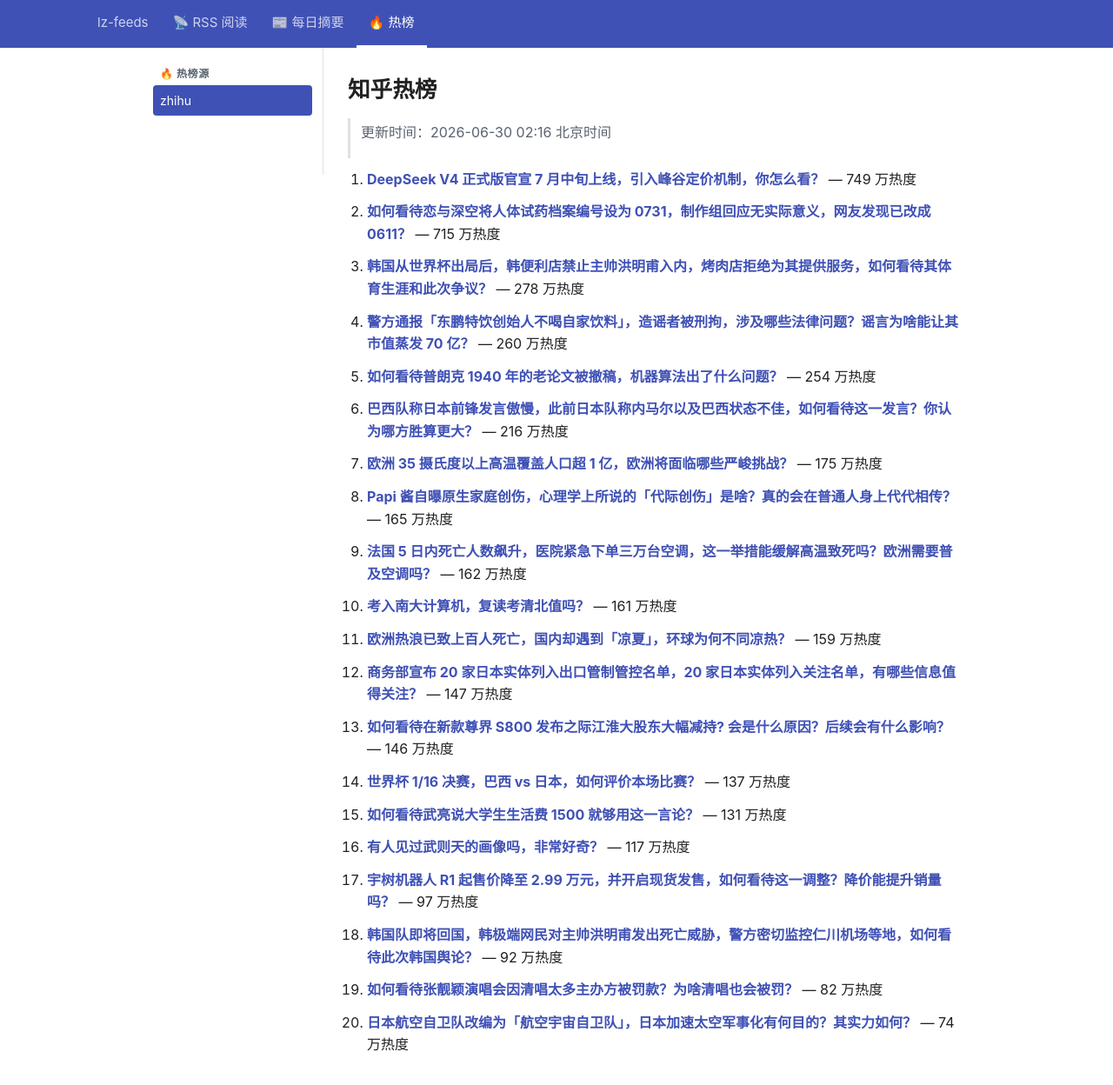
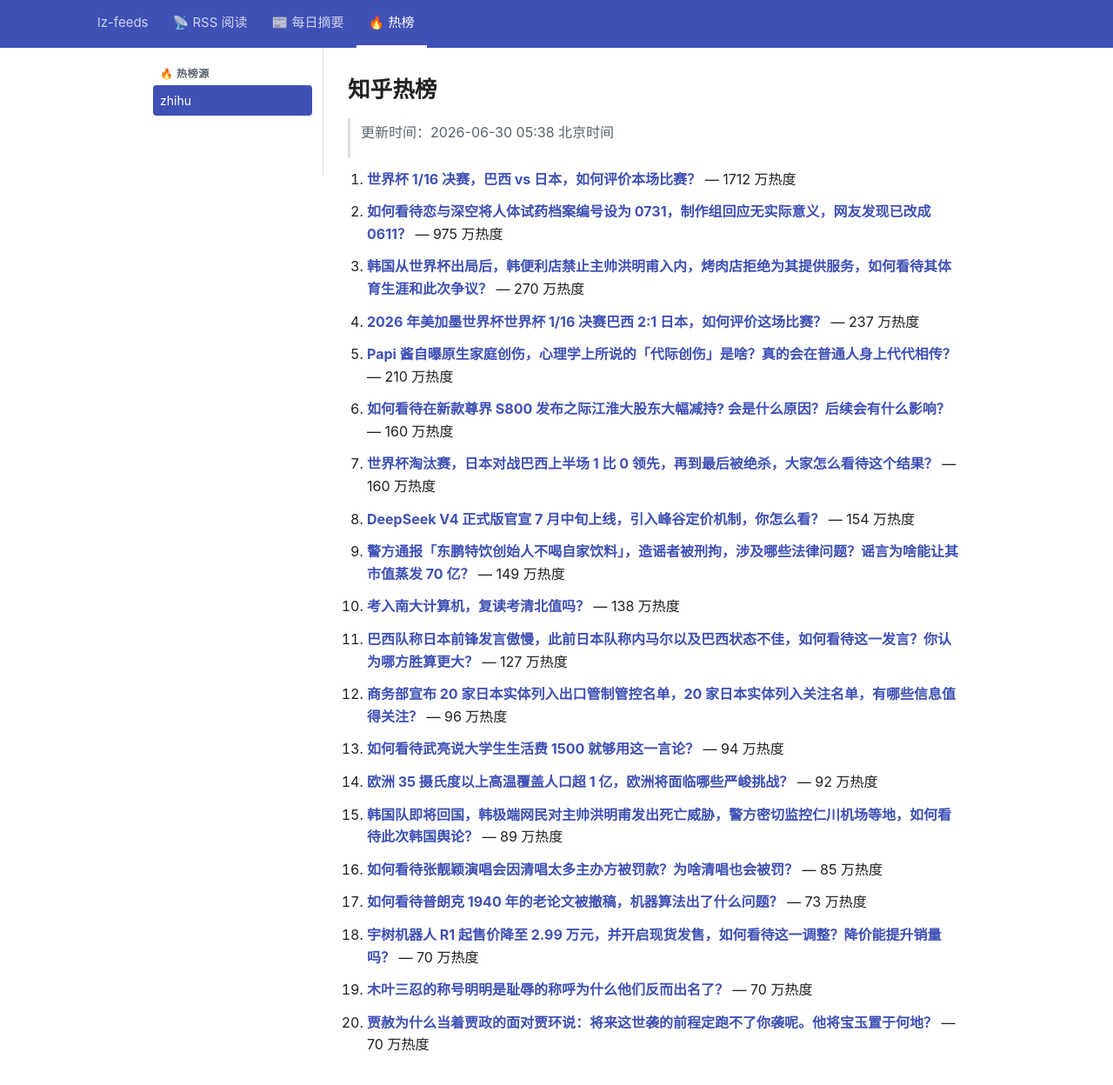
Before and after one commit to lizhang0101/lz-feeds, a Jekyll site: the page built from _hotlist/zhihu.md, in a window 1280 px wide and 1279 px high. Shown: the top 1248 px of the window at 87% size. Built offline with Jekyll 4.4.1, drawn with Linux system fonts in a browser that asks for light colours.

Commit message:
hotlist: 2026-06-29T21:38Z

```diff
--- a/_hotlist/zhihu.md
+++ b/_hotlist/zhihu.md
@@ -1,48 +1,48 @@
 ---
-updated: 2026-06-30 02:16 北京时间
+updated: 2026-06-30 05:38 北京时间
 count: 20
 ---
 
 # 知乎热榜
 
-> 更新时间：2026-06-30 02:16 北京时间
+> 更新时间：2026-06-30 05:38 北京时间
 
-1. **[DeepSeek V4 正式版官宣 7 月中旬上线，引入峰谷定价机制，你怎么看？](https://www.zhihu.com/question/2054981283089069609)** — 749 万热度
+1. **[世界杯 1/16 决赛，巴西 vs 日本，如何评价本场比赛？](https://www.zhihu.com/question/2054881323324651014)** — 1712 万热度
 
-2. **[如何看待恋与深空将人体试药档案编号设为 0731，制作组回应无实际意义，网友发现已改成 0611？](https://www.zhihu.com/question/2054952999932229482)** — 715 万热度
+2. **[如何看待恋与深空将人体试药档案编号设为 0731，制作组回应无实际意义，网友发现已改成 0611？](https://www.zhihu.com/question/2054952999932229482)** — 975 万热度
 
-3. **[韩国从世界杯出局后，韩便利店禁止主帅洪明甫入内，烤肉店拒绝为其提供服务，如何看待其体育生涯和此次争议？](https://www.zhihu.com/question/2054883842217992246)** — 278 万热度
+3. **[韩国从世界杯出局后，韩便利店禁止主帅洪明甫入内，烤肉店拒绝为其提供服务，如何看待其体育生涯和此次争议？](https://www.zhihu.com/question/2054883842217992246)** — 270 万热度
 
-4. **[警方通报「东鹏特饮创始人不喝自家饮料」，造谣者被刑拘，涉及哪些法律问题？谣言为啥能让其市值蒸发 70 亿？](https://www.zhihu.com/question/2054934053560607671)** — 260 万热度
+4. **[2026 年美加墨世界杯世界杯 1/16 决赛巴西 2:1 日本，如何评价这场比赛？](https://www.zhihu.com/question/2055094039184249812)** — 237 万热度
 
-5. **[如何看待普朗克 1940 年的老论文被撤稿，机器算法出了什么问题？](https://www.zhihu.com/question/2054634184275128712)** — 254 万热度
+5. **[Papi 酱自曝原生家庭创伤，心理学上所说的「代际创伤」是啥？真的会在普通人身上代代相传？](https://www.zhihu.com/question/2054710786757595233)** — 210 万热度
 
-6. **[巴西队称日本前锋发言傲慢，此前日本队称内马尔以及巴西状态不佳，如何看待这一发言？你认为哪方胜算更大？](https://www.zhihu.com/question/2054902291505705168)** — 216 万热度
+6. **[如何看待在新款尊界 S800 发布之际江淮大股东大幅减持? 会是什么原因？后续会有什么影响？](https://www.zhihu.com/question/2054621567007602582)** — 160 万热度
 
-7. **[欧洲 35 摄氏度以上高温覆盖人口超 1 亿，欧洲将面临哪些严峻挑战？](https://www.zhihu.com/question/2053911972333336506)** — 175 万热度
+7. **[世界杯淘汰赛，日本对战巴西上半场 1 比 0 领先，再到最后被绝杀，大家怎么看待这个结果？](https://www.zhihu.com/question/2055107869150812079)** — 160 万热度
 
-8. **[Papi 酱自曝原生家庭创伤，心理学上所说的「代际创伤」是啥？真的会在普通人身上代代相传？](https://www.zhihu.com/question/2054710786757595233)** — 165 万热度
+8. **[DeepSeek V4 正式版官宣 7 月中旬上线，引入峰谷定价机制，你怎么看？](https://www.zhihu.com/question/2054981283089069609)** — 154 万热度
 
-9. **[法国 5 日内死亡人数飙升，医院紧急下单三万台空调，这一举措能缓解高温致死吗？欧洲需要普及空调吗？](https://www.zhihu.com/question/2054894865851184155)** — 162 万热度
+9. **[警方通报「东鹏特饮创始人不喝自家饮料」，造谣者被刑拘，涉及哪些法律问题？谣言为啥能让其市值蒸发 70 亿？](https://www.zhihu.com/question/2054934053560607671)** — 149 万热度
 
-10. **[考入南大计算机，复读考清北值吗？](https://www.zhihu.com/question/1941624886813516198)** — 161 万热度
+10. **[考入南大计算机，复读考清北值吗？](https://www.zhihu.com/question/1941624886813516198)** — 138 万热度
 
-11. **[欧洲热浪已致上百人死亡，国内却遇到「凉夏」，环球为何不同凉热？](https://www.zhihu.com/question/2053430924146996760)** — 159 万热度
+11. **[巴西队称日本前锋发言傲慢，此前日本队称内马尔以及巴西状态不佳，如何看待这一发言？你认为哪方胜算更大？](https://www.zhihu.com/question/2054902291505705168)** — 127 万热度
 
-12. **[商务部宣布 20 家日本实体列入出口管制管控名单，20 家日本实体列入关注名单，有哪些信息值得关注？](https://www.zhihu.com/question/2054868040655943361)** — 147 万热度
+12. **[商务部宣布 20 家日本实体列入出口管制管控名单，20 家日本实体列入关注名单，有哪些信息值得关注？](https://www.zhihu.com/question/2054868040655943361)** — 96 万热度
 
-13. **[如何看待在新款尊界 S800 发布之际江淮大股东大幅减持? 会是什么原因？后续会有什么影响？](https://www.zhihu.com/question/2054621567007602582)** — 146 万热度
+13. **[如何看待武亮说大学生生活费 1500 就够用这一言论？](https://www.zhihu.com/question/2051621252389943216)** — 94 万热度
 
-14. **[世界杯 1/16 决赛，巴西 vs 日本，如何评价本场比赛？](https://www.zhihu.com/question/2054881323324651014)** — 137 万热度
+14. **[欧洲 35 摄氏度以上高温覆盖人口超 1 亿，欧洲将面临哪些严峻挑战？](https://www.zhihu.com/question/2053911972333336506)** — 92 万热度
 
-15. **[如何看待武亮说大学生生活费 1500 就够用这一言论？](https://www.zhihu.com/question/2051621252389943216)** — 131 万热度
+15. **[韩国队即将回国，韩极端网民对主帅洪明甫发出死亡威胁，警方密切监控仁川机场等地，如何看待此次韩国舆论？](https://www.zhihu.com/question/2054939503928815666)** — 89 万热度
 
-16. **[有人见过武则天的画像吗，非常好奇？](https://www.zhihu.com/question/514078942)** — 117 万热度
+16. **[如何看待张靓颖演唱会因清唱太多主办方被罚款？为啥清唱也会被罚？](https://www.zhihu.com/question/2052417668121092956)** — 85 万热度
 
-17. **[宇树机器人 R1 起售价降至 2.99 万元，并开启现货发售，如何看待这一调整？降价能提升销量吗？](https://www.zhihu.com/question/2053454703569244163)** — 97 万热度
+17. **[如何看待普朗克 1940 年的老论文被撤稿，机器算法出了什么问题？](https://www.zhihu.com/question/2054634184275128712)** — 73 万热度
 
-18. **[韩国队即将回国，韩极端网民对主帅洪明甫发出死亡威胁，警方密切监控仁川机场等地，如何看待此次韩国舆论？](https://www.zhihu.com/question/2054939503928815666)** — 92 万热度
+18. **[宇树机器人 R1 起售价降至 2.99 万元，并开启现货发售，如何看待这一调整？降价能提升销量吗？](https://www.zhihu.com/question/2053454703569244163)** — 70 万热度
 
-19. **[如何看待张靓颖演唱会因清唱太多主办方被罚款？为啥清唱也会被罚？](https://www.zhihu.com/question/2052417668121092956)** — 82 万热度
+19. **[木叶三忍的称号明明是耻辱的称呼为什么他们反而出名了？](https://www.zhihu.com/question/654468093)** — 70 万热度
 
-20. **[日本航空自卫队改编为「航空宇宙自卫队」，日本加速太空军事化有何目的？其实力如何？](https://www.zhihu.com/question/2053776038761699085)** — 74 万热度
+20. **[贾赦为什么当着贾政的面对贾环说：将来这世袭的前程定跑不了你袭呢。他将宝玉置于何地？](https://www.zhihu.com/question/2039466078061998309)** — 70 万热度
```
